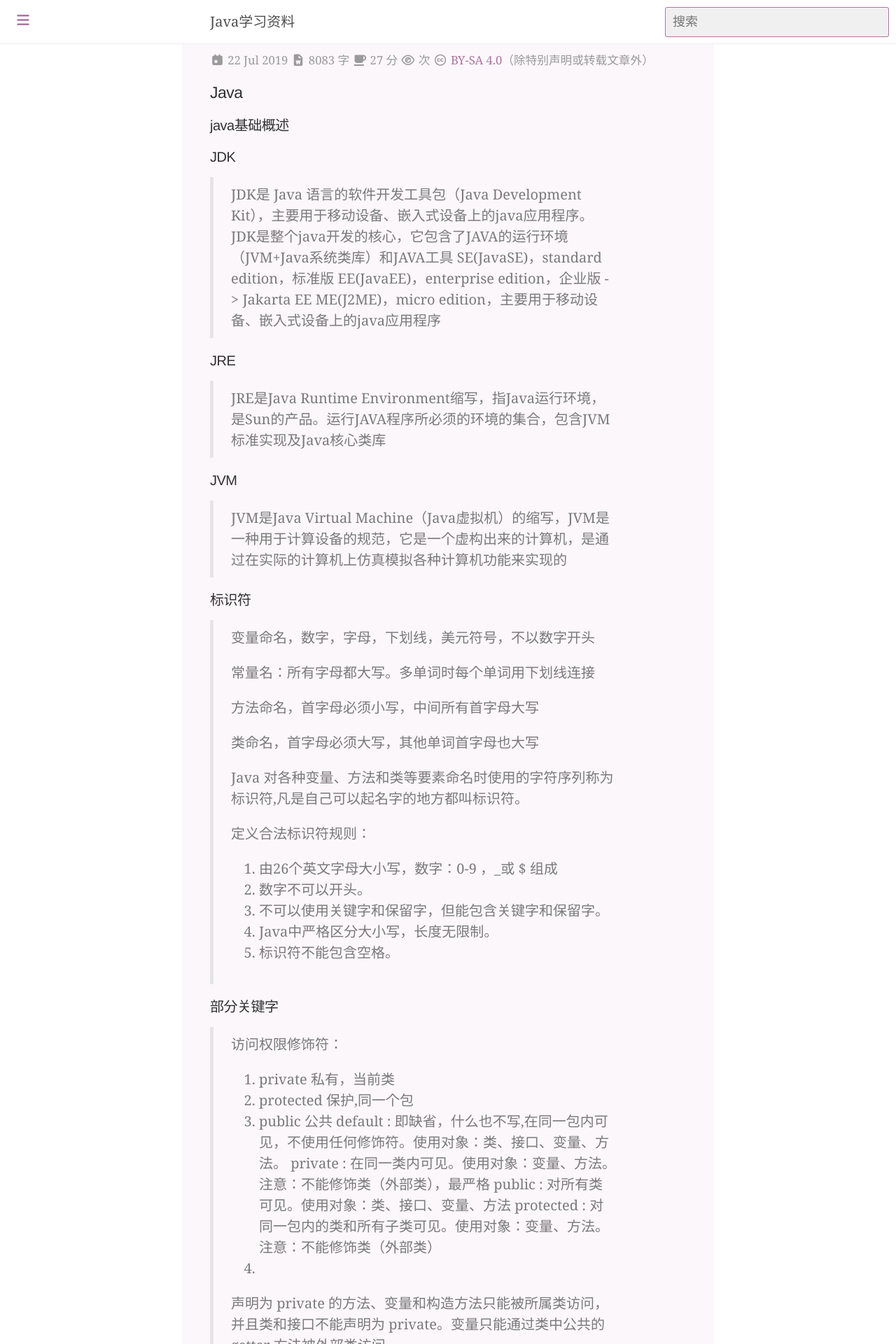
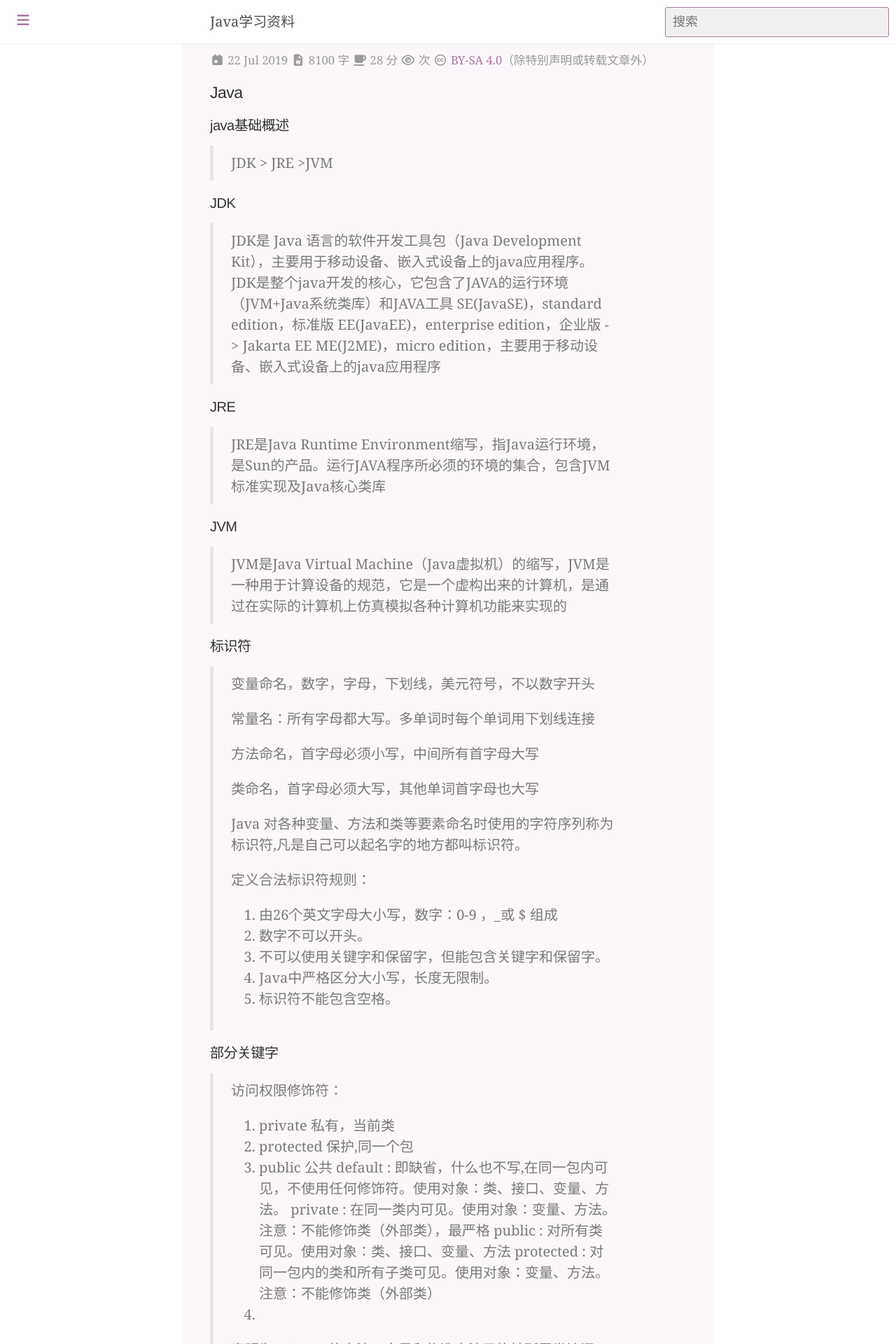
Before and after one commit to XtrueT/xtruet.github.com, a Jekyll site: the page built from _posts/2019-07-22-Java学习资料.md, in a window 1280 px wide. Shown: the top 1920 px of the page at 70% size. Built offline with Jekyll 4.4.1, drawn with Linux system fonts in a browser that asks for light colours; comment, search, counter and statistics services are not loaded.

Commit message:
Update 2019-07-22-Java学习资料.md

```diff
--- a/_posts/2019-07-22-Java学习资料.md
+++ b/_posts/2019-07-22-Java学习资料.md
@@ -18,6 +18,9 @@ tags:
 ## Java
 
 #### java基础概述
+
+> JDK > JRE >JVM
+
 
 ##### JDK
 
```
